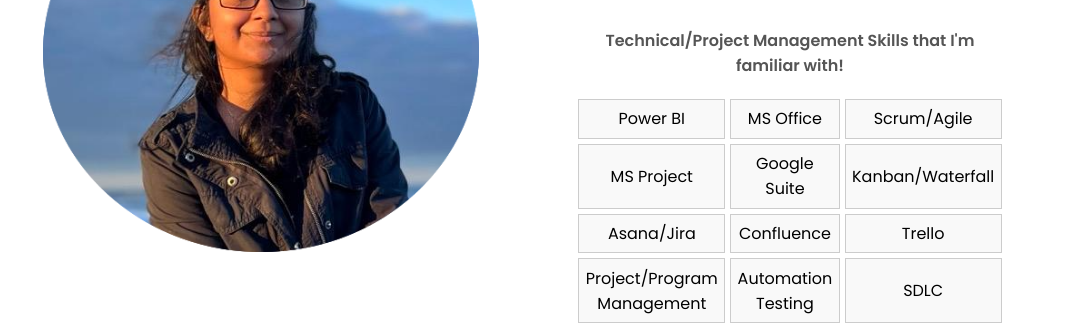
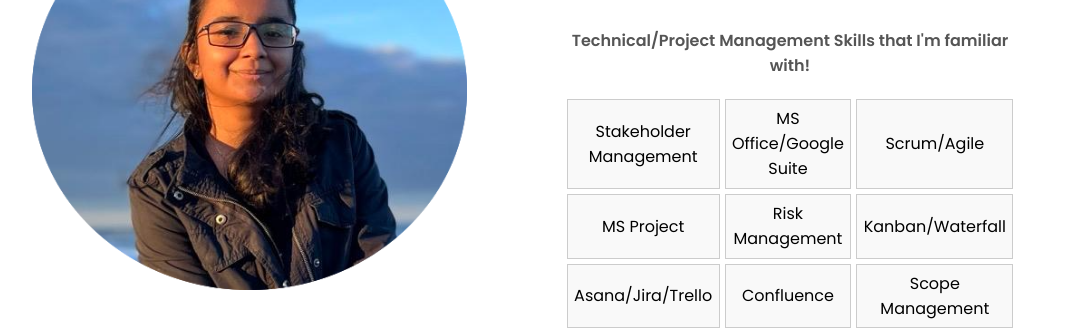
Before and after one commit to chaitya1/chaitya_portfolio, a plain HTML site: page index.html in a window 1280 px wide. Shown: the part 442-773 px from the top of the page, without its empty margins (90-1176 px from the left). Drawn offline with Linux system fonts and the light colour scheme.

Commit message:
Update index.html

```diff
--- a/index.html
+++ b/index.html
@@ -77,26 +77,26 @@
 
           <table class="tech-table">
               <tr>
-                  <td>Power BI</td>
-                  <td>MS Office</td>
+                  <td>Stakeholder Management</td>
+                  <td>MS Office/Google Suite</td>
                   <td>Scrum/Agile</td>
 
               </tr>
               <tr>
                   <td>MS Project</td>
-                  <td>Google Suite</td>
+                  <td>Risk Management</td>
                   <td>Kanban/Waterfall</td>
               </tr>
 
               <tr>
-                  <td>Asana/Jira</td>
+                  <td>Asana/Jira/Trello</td>
                   <td>Confluence</td>
-                  <td>Trello</td>
+                  <td>Scope Management</td>
               </tr>
               <tr>
                   <td>Project/Program Management</td>
-                  <td>Automation Testing</td>
-                  <td>SDLC</td>
+                  <td>Automation Testing/SDLC</td>
+                  <td>Change Management</td>
               </tr>
           </table>
       </div>
```
